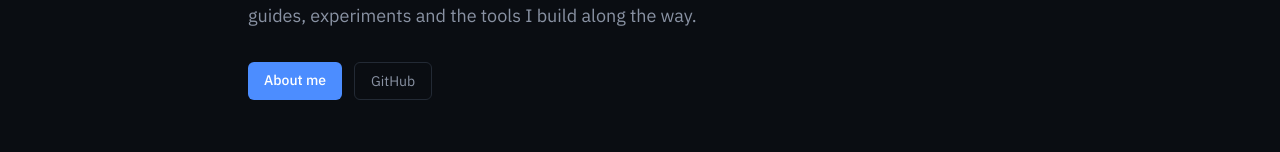
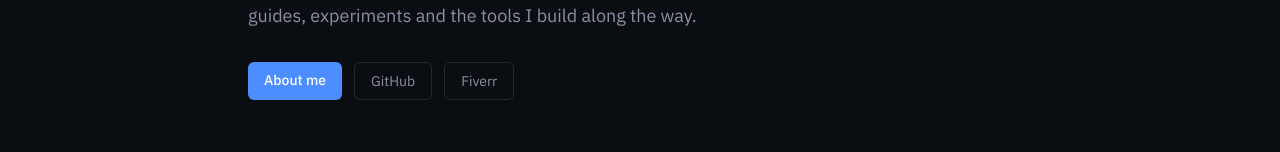
Before and after one commit to lfazioli/Snorty-blog, a React (Vite) app: page / in a window 1280 px wide. Shown: the part 247-399 px from the top of the page. Built offline with nearby package versions, Linux system fonts and the light colour scheme; no server answers.

Commit message:
Update Home.tsx

```diff
--- a/src/pages/Home.tsx
+++ b/src/pages/Home.tsx
@@ -60,6 +60,14 @@ export default function Home() {
           >
             GitHub
           </a>
+          <a
+            href="https://www.fiverr.com/sellers/lorenzo_fazioli/edit"
+            target="_blank"
+            rel="noopener noreferrer"
+            className="px-4 py-2 rounded-md border border-line text-sm text-dim hover:text-ink hover:border-signal/50 transition-colors"
+          >
+            Fiverr
+          </a>
         </div>
       </section>
 
```
